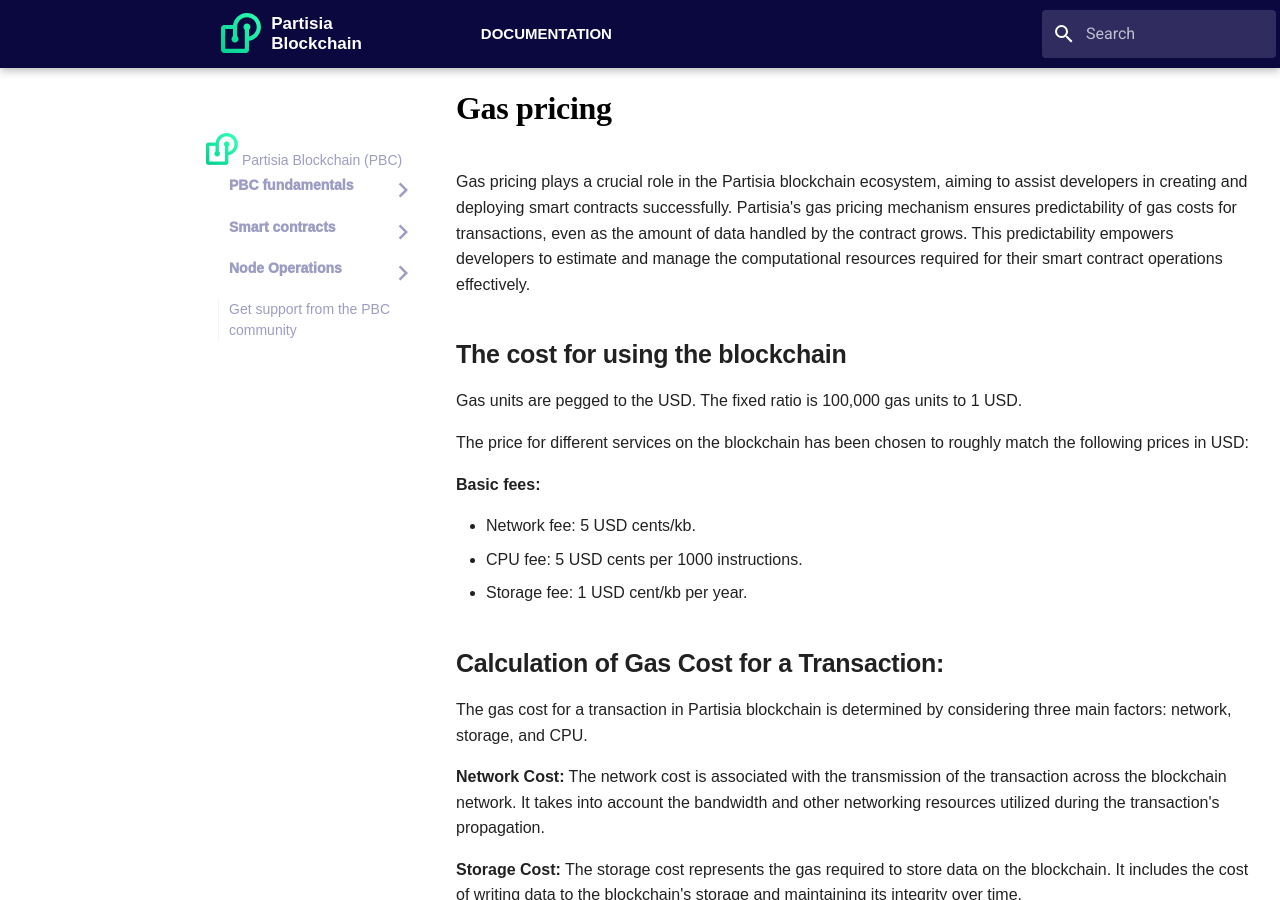
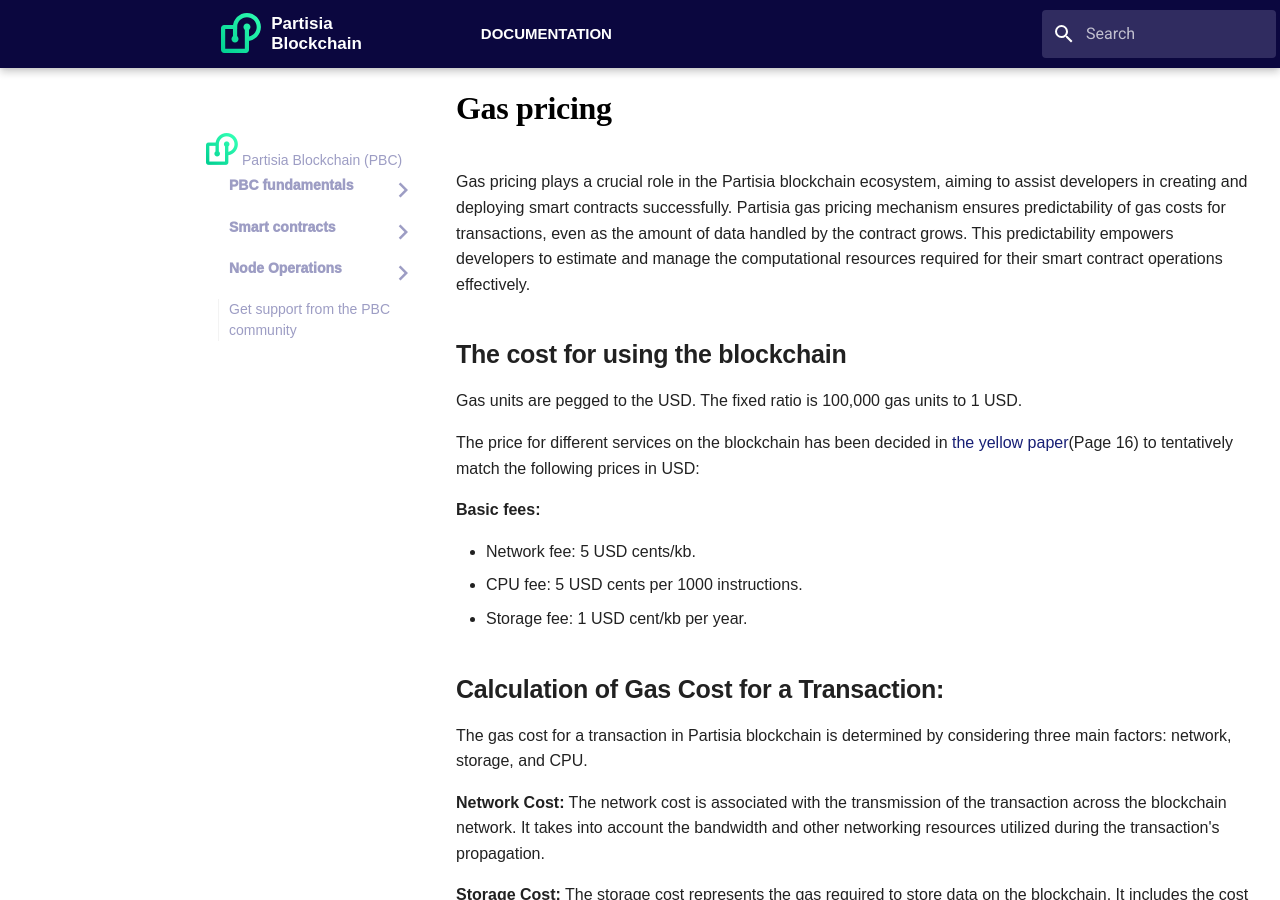
Before and after one commit to 0xSero/partisia-docs, an MkDocs documentation site: the page built from docs/pbc-fundamentals/gas/gas.md, in a window 1280 px wide and 900 px high. Built offline with MkDocs 1.6.1 and Material for MkDocs 9.7.7, drawn with Linux system fonts in a browser that asks for light colours; some web fonts are replaced; a script that is not in the unit is left out; some of the changed text lies outside the part shown.

Commit message:
Updating specification of gas pricing and referring to yellow paper

```diff
--- a/docs/pbc-fundamentals/gas/gas.md
+++ b/docs/pbc-fundamentals/gas/gas.md
@@ -1,12 +1,12 @@
 # Gas pricing
 
-Gas pricing plays a crucial role in the Partisia blockchain ecosystem, aiming to assist developers in creating and deploying smart contracts successfully. Partisia's gas pricing mechanism ensures predictability of gas costs for transactions, even as the amount of data handled by the contract grows. This predictability empowers developers to estimate and manage the computational resources required for their smart contract operations effectively.
+Gas pricing plays a crucial role in the Partisia blockchain ecosystem, aiming to assist developers in creating and deploying smart contracts successfully. Partisia gas pricing mechanism ensures predictability of gas costs for transactions, even as the amount of data handled by the contract grows. This predictability empowers developers to estimate and manage the computational resources required for their smart contract operations effectively.
 
 ## The cost for using the blockchain
 
 Gas units are pegged to the USD. The fixed ratio is 100,000 gas units to 1 USD.
 
-The price for different services on the blockchain has been chosen to roughly match the following prices in USD:
+The price for different services on the blockchain has been decided in [the yellow paper](https://drive.google.com/file/d/1OX7ljrLY4IgEA1O3t3fKNH1qSO60_Qbw/view)(Page 16) to tentatively match the following prices in USD:
 
 **Basic fees:**
 
```
Also changed, not shown: other parts of docs/pbc-fundamentals/gas/gas.md (+1 -1 lines).
